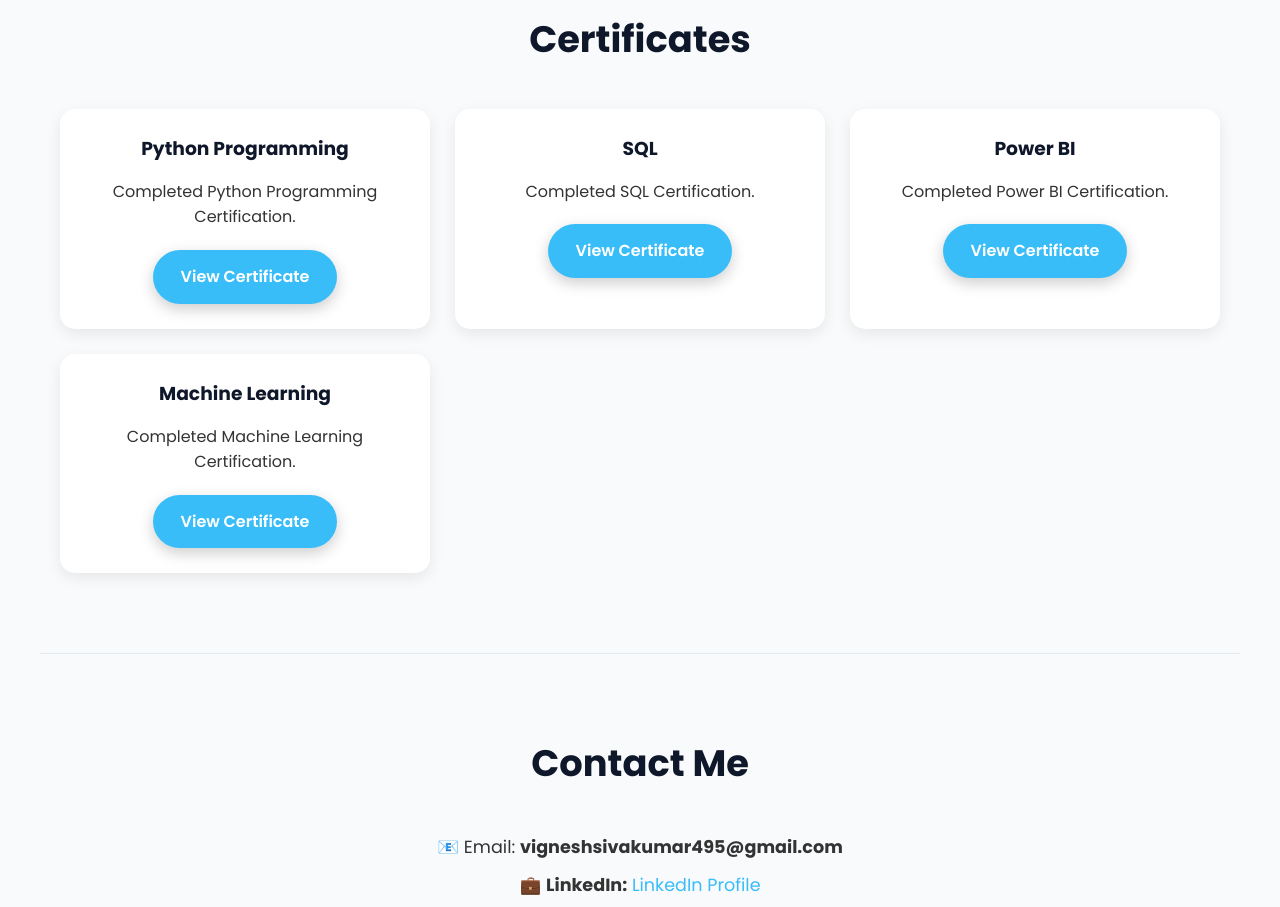
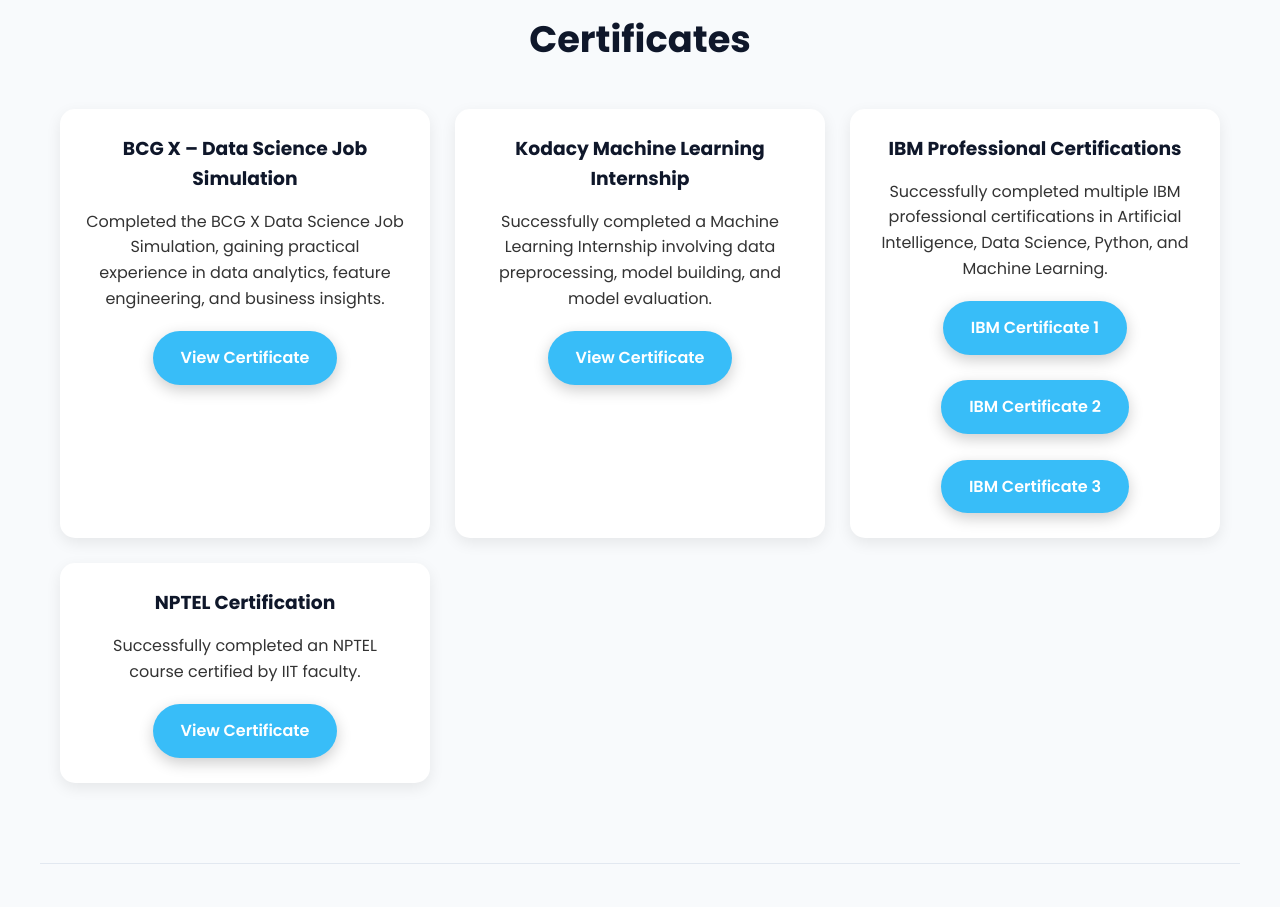
Before and after one commit to VigneshSivakumar-hen/portfolio-website, a plain HTML site: page index.html in a window 1280 px wide. Shown: the part 2380-3287 px from the top of the page. Drawn offline with Linux system fonts and the light colour scheme.

Commit message:
Update index.html

```diff
--- a/index.html
+++ b/index.html
@@ -141,53 +141,85 @@
         </div>
 
     </section>
-    <section id="certificates">
+   <section id="certificates">
 
     <h2>Certificates</h2>
 
     <div class="certificate-container">
 
         <div class="certificate-card">
-            <h3>Python Programming</h3>
-            <p>Completed Python Programming Certification.</p>
+            <h3>BCG X – Data Science Job Simulation</h3>
 
-            <a href="certificates/Python_Certificate.pdf"
+            <p>
+                Completed the BCG X Data Science Job Simulation, gaining practical
+                experience in data analytics, feature engineering, and business insights.
+            </p>
+
+            <a href="certificates/BCG_X_Job_Simulation_Certificate.pdf"
                target="_blank"
                class="btn">
-               View Certificate
+                View Certificate
             </a>
         </div>
 
         <div class="certificate-card">
-            <h3>SQL</h3>
-            <p>Completed SQL Certification.</p>
+            <h3>Kodacy Machine Learning Internship</h3>
 
-            <a href="certificates/SQL_Certificate.pdf"
+            <p>
+                Successfully completed a Machine Learning Internship involving
+                data preprocessing, model building, and model evaluation.
+            </p>
+
+            <a href="certificates/Kodacy_Machine_Learning_Internship_Certificate.pdf"
                target="_blank"
                class="btn">
-               View Certificate
+                View Certificate
             </a>
         </div>
 
         <div class="certificate-card">
-            <h3>Power BI</h3>
-            <p>Completed Power BI Certification.</p>
+            <h3>IBM Professional Certifications</h3>
 
-            <a href="certificates/PowerBI_Certificate.pdf"
+            <p>
+                Successfully completed multiple IBM professional certifications
+                in Artificial Intelligence, Data Science, Python, and Machine Learning.
+            </p>
+
+            <a href="certificates/IBM_Certificate_1.pdf"
                target="_blank"
                class="btn">
-               View Certificate
+                IBM Certificate 1
             </a>
+
+            <br><br>
+
+            <a href="certificates/IBM_Certificate_2.pdf"
+               target="_blank"
+               class="btn">
+                IBM Certificate 2
+            </a>
+
+            <br><br>
+
+            <a href="certificates/IBM_Certificate_3.pdf"
+               target="_blank"
+               class="btn">
+                IBM Certificate 3
+            </a>
+
         </div>
 
         <div class="certificate-card">
-            <h3>Machine Learning</h3>
-            <p>Completed Machine Learning Certification.</p>
+            <h3>NPTEL Certification</h3>
 
-            <a href="certificates/Machine_Learning_Certificate.pdf"
+            <p>
+                Successfully completed an NPTEL course certified by IIT faculty.
+            </p>
+
+            <a href="certificates/NPTEL_Certificate.pdf"
                target="_blank"
                class="btn">
-               View Certificate
+                View Certificate
             </a>
         </div>
 
@@ -195,6 +227,7 @@
 
 </section>
 
+</section>
     <!-- Contact -->
     <section id="contact">
 
```
